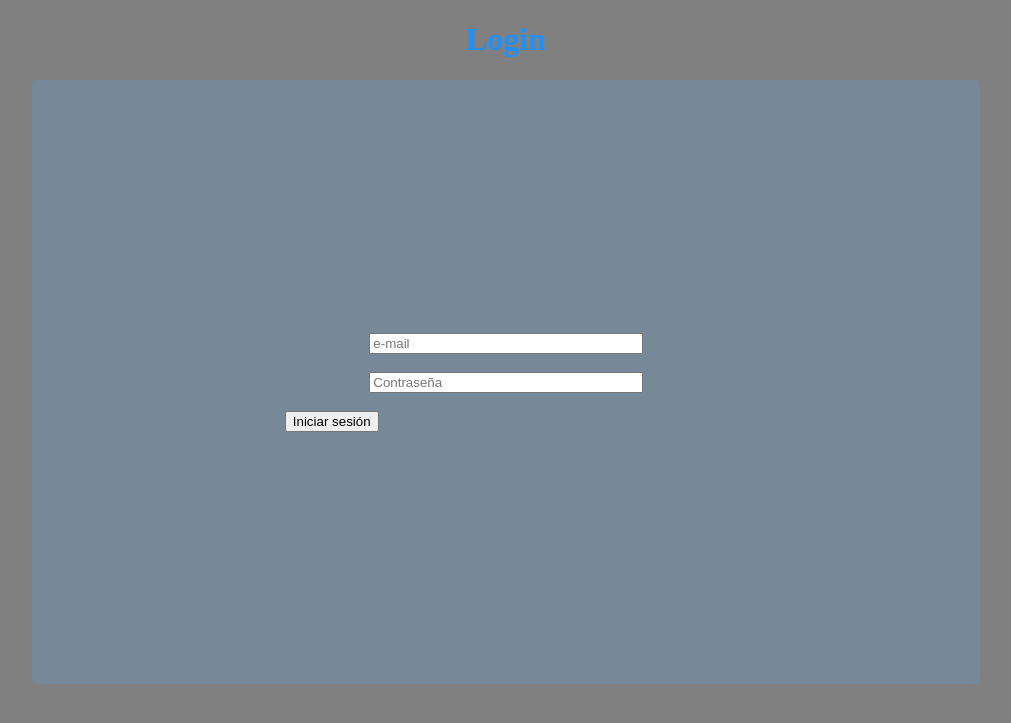
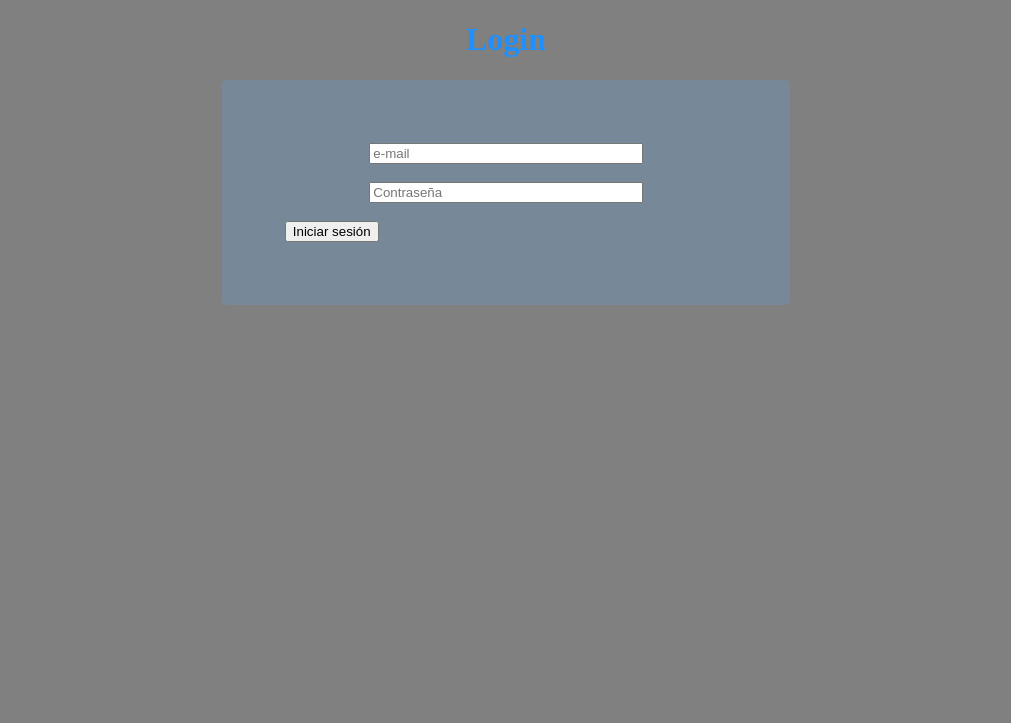
Before and after one commit to OscarFrancoPerez/dw_servidor, a PHP site: page /login.html in a window 1280 px wide. Shown: the top 723 px of the page, without its empty margins (134-1145 px from the left). Run offline with PHP 8.4, Linux system fonts and the light colour scheme.

Commit message:
Updated files

```diff
--- a/sprint3sesiones/www/mysite/css/login.css
+++ b/sprint3sesiones/www/mysite/css/login.css
@@ -20,7 +20,7 @@ form input[type=password] {
 }
 
 div{
-	padding: 20%;
+	padding: 5%;
 	margin: auto;
 	width: 35%;
 	height: 35%;
```
